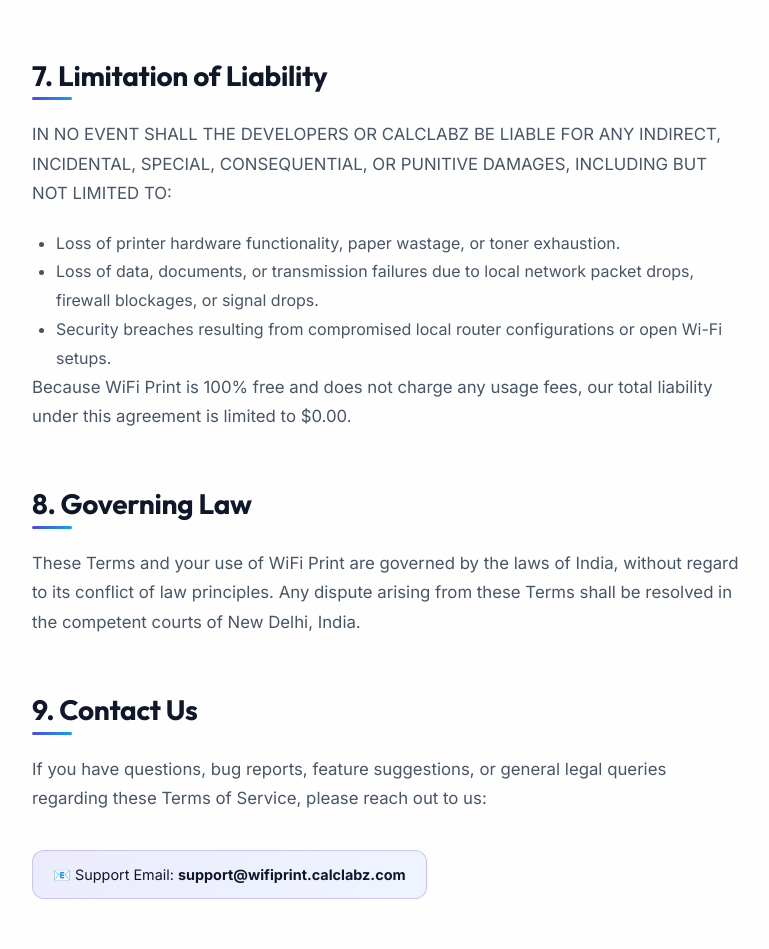
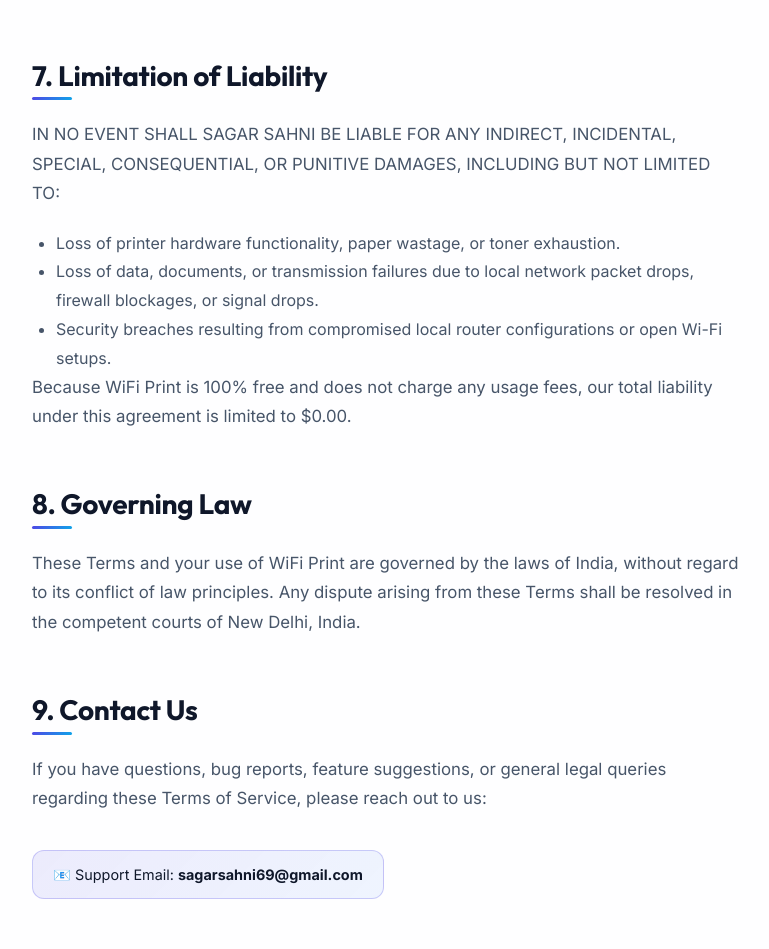
Before and after one commit to sagarsahni6/WifiPrintWebsite, a Next.js app: page /terms in a window 1280 px wide. Shown: the part 2823-3772 px from the top of the page, without its empty margins (417-1186 px from the left). Built offline with nearby package versions, Linux system fonts and the light colour scheme.

Commit message:
chore: update support email to sagarsahni69@gmail.com and developer name to Sagar Sahni

```diff
--- a/app/contact/page.tsx
+++ b/app/contact/page.tsx
@@ -98,7 +98,7 @@
                 For developer collaboration, API access requests, or business inquiries, feel free to contact us at:
               </p>
               <div style={{ background: 'var(--bg-darker)', border: '1px solid var(--border-color)', borderRadius: '10px', padding: '0.75rem 1rem', fontSize: '0.95rem', color: 'var(--text-primary)', fontWeight: 600 }}>
-                📧 support@wifiprint.calclabz.com
+                📧 sagarsahni69@gmail.com
               </div>
             </div>
 
--- a/app/privacy/page.tsx
+++ b/app/privacy/page.tsx
@@ -151,7 +151,7 @@
                 If you have any questions, concerns, or technical feedback regarding our security model, please contact our support team on our <Link href="/contact" style={{ color: 'var(--primary-color)', textDecoration: 'none', fontWeight: 600 }}>Contact Page</Link> or reach out directly via email:
               </p>
               <div className="both-required-badge" style={{ marginTop: '1rem', width: 'fit-content' }}>
-                <span>📧 Support Email: <strong>support@wifiprint.calclabz.com</strong></span>
+                <span>📧 Support Email: <strong>sagarsahni69@gmail.com</strong></span>
               </div>
             </section>
 
--- a/app/terms/page.tsx
+++ b/app/terms/page.tsx
@@ -128,7 +128,7 @@
             <section id="liability-limitation" className="legal-section">
               <h2>7. Limitation of Liability</h2>
               <p>
-                IN NO EVENT SHALL THE DEVELOPERS OR CALCLABZ BE LIABLE FOR ANY INDIRECT, INCIDENTAL, SPECIAL, CONSEQUENTIAL, OR PUNITIVE DAMAGES, INCLUDING BUT NOT LIMITED TO:
+                IN NO EVENT SHALL SAGAR SAHNI BE LIABLE FOR ANY INDIRECT, INCIDENTAL, SPECIAL, CONSEQUENTIAL, OR PUNITIVE DAMAGES, INCLUDING BUT NOT LIMITED TO:
               </p>
               <ul style={{ paddingLeft: '1.5rem', lineHeight: '1.8', color: 'var(--text-secondary)' }}>
                 <li>Loss of printer hardware functionality, paper wastage, or toner exhaustion.</li>
@@ -153,7 +153,7 @@
                 If you have questions, bug reports, feature suggestions, or general legal queries regarding these Terms of Service, please reach out to us:
               </p>
               <div className="both-required-badge" style={{ marginTop: '1rem', width: 'fit-content' }}>
-                <span>📧 Support Email: <strong>support@wifiprint.calclabz.com</strong></span>
+                <span>📧 Support Email: <strong>sagarsahni69@gmail.com</strong></span>
               </div>
               <p style={{ marginTop: '1.5rem' }}>
                 You can also fill out the inquiry form on our <Link href="/contact" style={{ color: 'var(--primary-color)', textDecoration: 'none', fontWeight: 600 }}>Contact Page</Link>.
```
